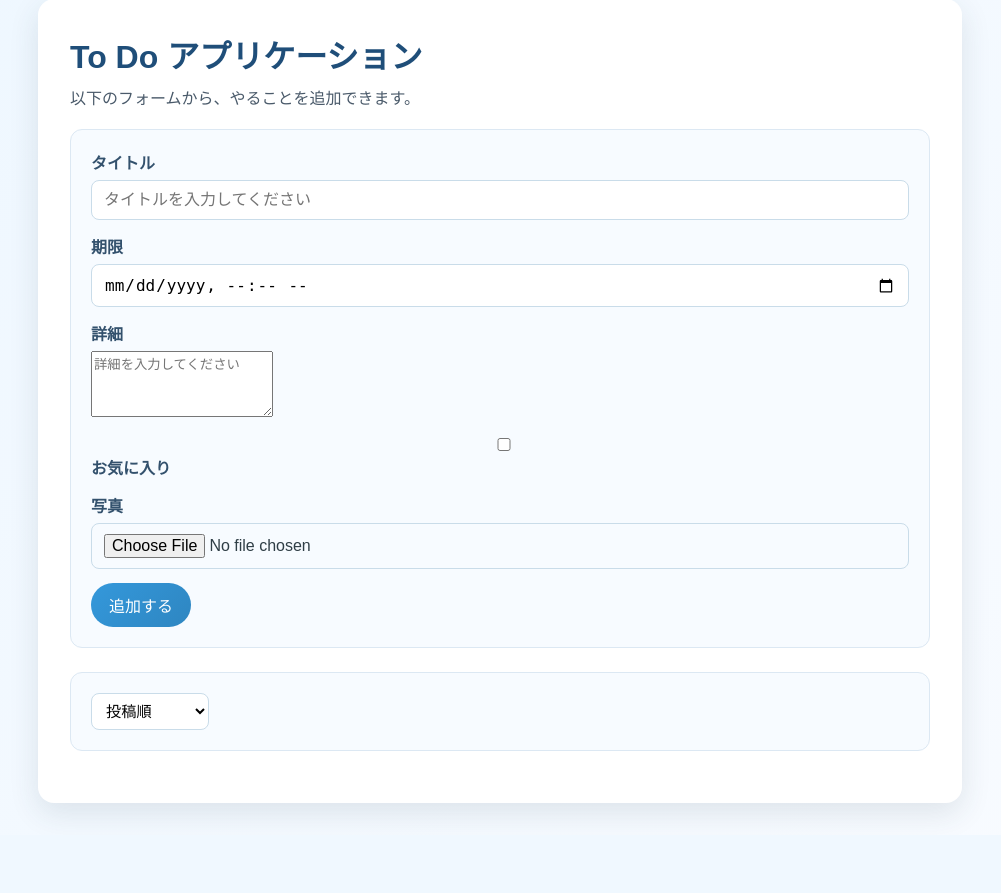
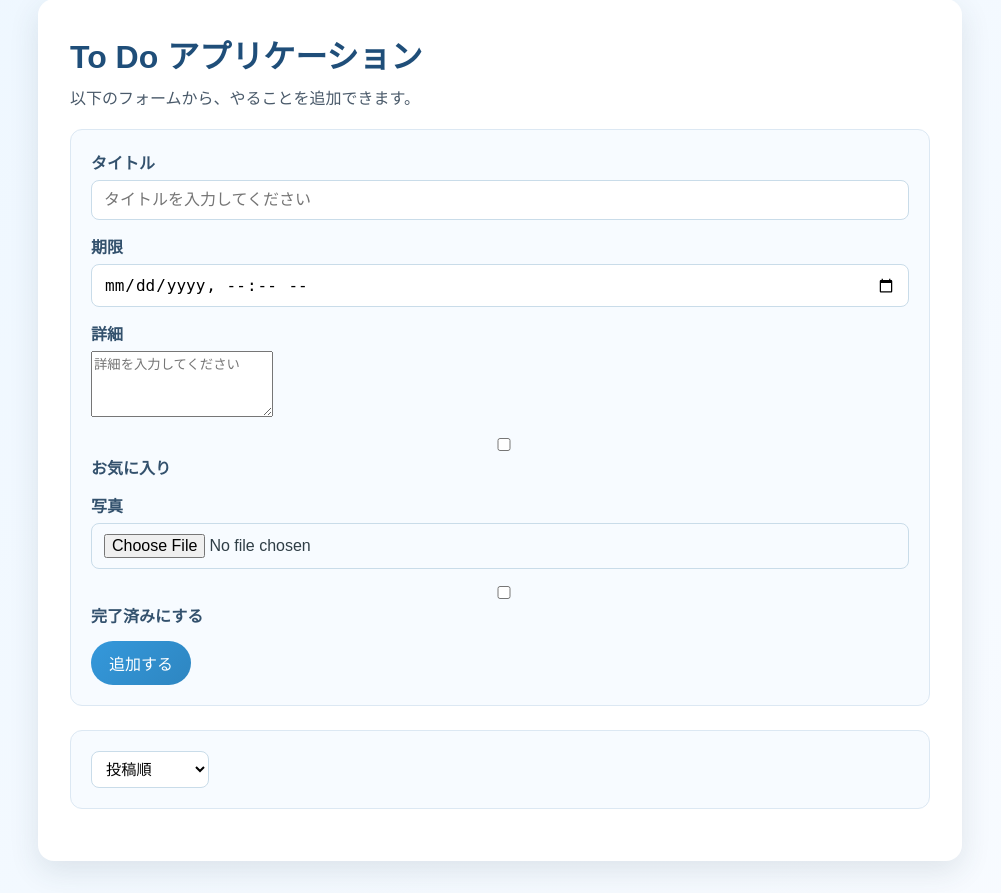
Before and after one commit to s1f10250082/django-test-exercise, a Django app: page / in a window 1280 px wide. Shown: the part 33-926 px from the top of the page, without its empty margins (140-1141 px from the left). Before the commit the page ends 843 px from the top, so only its background shows below. Run offline with Django 5.2, Linux system fonts and the light colour scheme; data that the repository does not hold is empty.

Commit message:
CSSを編集(仮4)

```diff
--- a/todo/models.py
+++ b/todo/models.py
@@ -10,7 +10,7 @@ class Task(models.Model):
     due_at = models.DateTimeField(null=True, blank=True)
     detail = models.TextField(blank=True, default='')
     favorite = models.BooleanField(default=False)
-    photo = models.ImageField(upload_to='photos/', blank=True, null=True)
+    photo = models.ImageField(upload_to='task_photos/', blank=True, null=True)
 
     def is_overdue(self, dt):
         if self.due_at is None:
--- a/todo/templates/todo/index.html
+++ b/todo/templates/todo/index.html
@@ -37,6 +37,12 @@
             <div class="form-group">
                 <label for="photoInput">写真</label>
                 <input id="photoInput" name="photo" type="file" accept="image/*">
+            </div>
+            <div class="form-group checkbox-group">
+                <label for="completedInput">
+                    <input id="completedInput" name="completed" type="checkbox">
+                    完了済みにする
+                </label>
             </div>
             <div class="form-actions">
                 <button type="submit">追加する</button>
--- a/todo/views.py
+++ b/todo/views.py
@@ -13,6 +13,7 @@ def index(request):
             title=request.POST['title'],
             due_at=make_aware(parse_datetime(due_at)) if due_at else None,
             detail=request.POST.get('detail', ''),
+            completed='completed' in request.POST,
             favorite='favorite' in request.POST,
             photo=request.FILES.get('photo'),
         )
```
Also changed, not shown: media/photos/test.gif (added), media/task_photos/test_deDMPaw.gif (added), todo/migrations/0002_task_detail_task_favorite_task_photo.py, todo/migrations/0003_merge_20260719_2047.py (added).
